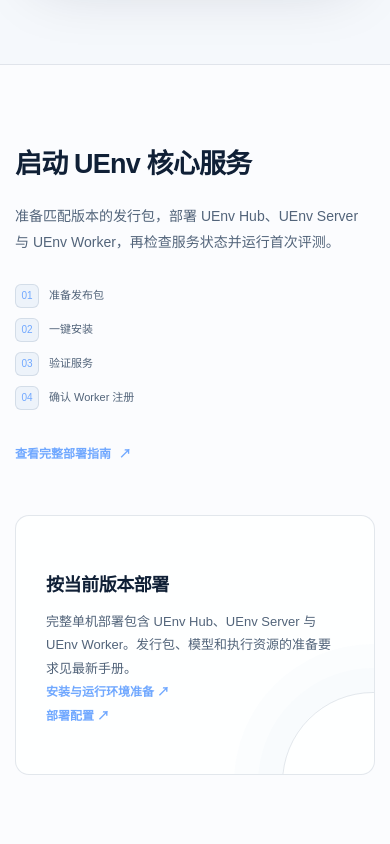
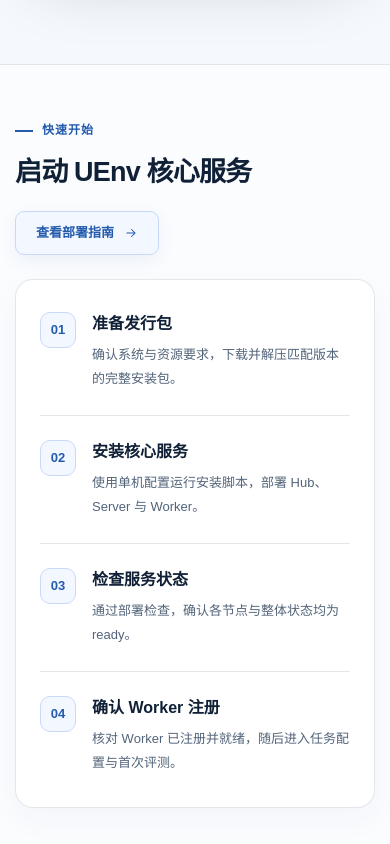
Before and after one commit to audreyyan1015/uenv_website, a website: page website/index.html in a window 390 px wide. Shown: the part 4020-4864 px from the top of the page. Drawn offline with Linux system fonts and the light colour scheme.

Commit message:
style: simplify homepage quickstart into a responsive four-step guide

```diff
--- a/website/index.html
+++ b/website/index.html
@@ -232,25 +232,42 @@
         </div>
       </section>
 
-      <section class="quickstart-section" id="start">
-        <div class="section-shell section-block quickstart-grid">
-          <div class="quickstart-copy reveal">
-            <h2>启动 UEnv 核心服务</h2>
-            <p>准备匹配版本的发行包，部署 UEnv Hub、UEnv Server 与 UEnv Worker，再检查服务状态并运行首次评测。</p>
-            <div class="quickstart-points">
-              <span><i>01</i> 准备发布包</span>
-              <span><i>02</i> 一键安装</span>
-              <span><i>03</i> 验证服务</span>
-              <span><i>04</i> 确认 Worker 注册</span>
+      <section class="quickstart-section" id="start" aria-labelledby="quickstart-title">
+        <div class="section-shell quickstart-inner">
+          <div class="quickstart-heading reveal">
+            <div class="quickstart-intro">
+              <span class="quickstart-label">快速开始</span>
+              <h2 id="quickstart-title">启动 UEnv 核心服务</h2>
             </div>
-            <a class="text-link" href="./docs/?page=basic-deployment">查看完整部署指南 <span>↗</span></a>
+            <a class="button button-primary quickstart-action" href="./docs/?page=basic-deployment">
+              查看部署指南
+              <svg viewBox="0 0 24 24" aria-hidden="true"><path d="M5 12h14m-6-6 6 6-6 6"></path></svg>
+            </a>
           </div>
 
-          <div class="feature-card reveal reveal-delay-1">
-            <h3>按当前版本部署</h3>
-            <p>完整单机部署包含 UEnv Hub、UEnv Server 与 UEnv Worker。发行包、模型和执行资源的准备要求见最新手册。</p>
-            <p><a class="text-link" href="./docs/?page=preparation">安装与运行环境准备 ↗</a></p>
-            <p><a class="text-link" href="./docs/?page=deployment-config">部署配置 ↗</a></p>
+          <div class="quickstart-guide reveal reveal-delay-1">
+            <ol class="quickstart-steps" aria-label="单机部署步骤">
+              <li>
+                <div class="quickstart-marker" aria-hidden="true"><span>01</span></div>
+                <h3>准备发行包</h3>
+                <p>确认系统与资源要求，下载并解压匹配版本的完整安装包。</p>
+              </li>
+              <li>
+                <div class="quickstart-marker" aria-hidden="true"><span>02</span></div>
+                <h3>安装核心服务</h3>
+                <p>使用单机配置运行安装脚本，部署 Hub、Server 与 Worker。</p>
+              </li>
+              <li>
+                <div class="quickstart-marker" aria-hidden="true"><span>03</span></div>
+                <h3>检查服务状态</h3>
+                <p>通过部署检查，确认各节点与整体状态均为 ready。</p>
+              </li>
+              <li>
+                <div class="quickstart-marker" aria-hidden="true"><span>04</span></div>
+                <h3>确认 Worker 注册</h3>
+                <p>核对 Worker 已注册并就绪，随后进入任务配置与首次评测。</p>
+              </li>
+            </ol>
           </div>
         </div>
       </section>
--- a/website/styles.css
+++ b/website/styles.css
@@ -263,7 +263,7 @@ html[data-theme="dark"] .sun-icon, html[data-theme="light"] .moon-icon { display
 
 .section-heading { display: grid; grid-template-columns: 1.4fr .6fr; gap: 80px; align-items: end; margin-bottom: 55px; }
 .section-index { display: block; margin-bottom: 15px; color: var(--blue-bright); font-family: ui-monospace, SFMono-Regular, Menlo, monospace; font-size: 9px; font-weight: 700; letter-spacing: .13em; }
-.section-heading h2, .quickstart-copy h2 { margin: 0; max-width: 720px; font-size: clamp(31px, 4vw, 47px); line-height: 1.22; letter-spacing: -.04em; }
+.section-heading h2 { margin: 0; max-width: 720px; font-size: clamp(31px, 4vw, 47px); line-height: 1.22; letter-spacing: -.04em; }
 .section-heading > p, .section-heading-detail > p { margin: 0; color: var(--text-soft); font-size: 14px; line-height: 1.85; }
 .section-heading-detail { display: flex; flex-direction: column; align-items: flex-start; gap: 16px; }
 
@@ -382,12 +382,39 @@ html[data-theme="dark"] .sun-icon, html[data-theme="light"] .moon-icon { display
 .log-line { min-height: 29px; padding: 0 15px; display: grid; grid-template-columns: 90px 45px 70px 1fr; align-items: center; border-bottom: 1px solid rgba(168,191,222,.045); font-family: ui-monospace, SFMono-Regular, Menlo, monospace; font-size: 7px; }
 .log-line time, .log-line span { color: #53677d; }.log-line b { color: #70a8ff; font-weight: 500; }.log-line p { margin: 0; color: #8699af; }.log-line.warn b { color: #ffb15c; }.log-line.error b { color: #ff6e7f; }
 
-.quickstart-section { border-top: 1px solid var(--line); background: color-mix(in srgb, var(--bg-elevated) 58%, var(--bg)); }
-.quickstart-grid { display: grid; grid-template-columns: .75fr 1.25fr; gap: 85px; align-items: center; }
-.quickstart-copy > p { max-width: 470px; margin: 22px 0 28px; color: var(--text-soft); font-size: 14px; line-height: 1.85; }
-.quickstart-points { display: grid; grid-template-columns: 1fr 1fr; gap: 10px; margin-bottom: 30px; }
-.quickstart-points span { display: flex; align-items: center; gap: 10px; color: var(--text-soft); font-size: 11px; }
-.quickstart-points i { width: 24px; height: 24px; display: grid; place-items: center; border: 1px solid var(--line); border-radius: 6px; color: var(--blue-bright); background: var(--bg-soft); font-family: ui-monospace, SFMono-Regular, Menlo, monospace; font-size: 8px; font-style: normal; }
+.quickstart-section {
+  border-top: 1px solid var(--line);
+  background: color-mix(in srgb, var(--bg-elevated) 58%, var(--bg));
+  scroll-margin-top: calc(var(--header-height) + 24px);
+}
+.quickstart-inner { padding-block: 80px; }
+.quickstart-heading { display: flex; align-items: center; justify-content: space-between; gap: 32px; margin-bottom: 32px; }
+.quickstart-label { display: flex; align-items: center; gap: 9px; margin-bottom: 14px; color: var(--button-blue-text); font-size: 12px; font-weight: 650; letter-spacing: .08em; }
+.quickstart-label::before { content: ""; width: 18px; height: 2px; background: currentColor; }
+.quickstart-intro h2 { margin: 0; font-size: clamp(27px, 2.5vw, 34px); line-height: 1.28; letter-spacing: -.03em; }
+.quickstart-action { flex-shrink: 0; padding-inline: 20px; }
+.quickstart-guide { overflow: hidden; border: 1px solid var(--line); border-radius: 18px; background: var(--panel-solid); box-shadow: 0 12px 32px rgba(30, 62, 100, .035); }
+.quickstart-steps { display: grid; grid-template-columns: repeat(4, minmax(0, 1fr)); gap: 32px; margin: 0; padding: 32px; list-style: none; }
+.quickstart-steps > li { min-width: 0; }
+.quickstart-marker { display: flex; align-items: center; gap: 16px; margin-bottom: 22px; }
+.quickstart-marker > span { display: grid; place-items: center; width: 36px; height: 36px; flex-shrink: 0; border: 1px solid var(--button-blue-border); border-radius: 10px; background: var(--button-blue-bg); color: var(--button-blue-text); font-size: 13px; font-weight: 650; font-variant-numeric: tabular-nums; }
+.quickstart-marker::after { content: ""; flex: 1; height: 1px; background: var(--line); }
+.quickstart-steps h3 { margin: 0 0 10px; color: var(--text); font-size: 17px; line-height: 1.5; font-weight: 650; }
+.quickstart-steps p { margin: 0; color: var(--text-soft); font-size: 13px; line-height: 1.85; }
+.quickstart-section a:focus-visible { outline: 2px solid var(--blue); outline-offset: 5px; border-radius: 5px; }
+@media (max-width: 1000px) {
+  .quickstart-steps { grid-template-columns: repeat(2, minmax(0, 1fr)); gap: 30px 40px; }
+}
+@media (max-width: 600px) {
+  .quickstart-inner { padding-block: 56px; }
+  .quickstart-heading { align-items: flex-start; flex-direction: column; gap: 22px; margin-bottom: 24px; }
+  .quickstart-steps { grid-template-columns: 1fr; gap: 0; padding: 8px 24px; }
+  .quickstart-steps > li { display: grid; grid-template-columns: 36px minmax(0, 1fr); column-gap: 16px; padding-block: 24px; }
+  .quickstart-steps > li + li { border-top: 1px solid var(--line); }
+  .quickstart-marker { grid-row: span 2; align-self: start; margin: 0; }
+  .quickstart-marker::after { display: none; }
+  .quickstart-steps h3 { margin-bottom: 7px; font-size: 16px; }
+}
 .text-link { display: inline-flex; align-items: center; gap: 8px; color: var(--blue-bright); font-size: 12px; font-weight: 650; }
 .text-link span { transition: transform 150ms ease; }.text-link:hover span { transform: translate(2px,-2px); }
 .terminal { overflow: hidden; border: 1px solid var(--line-strong); border-radius: 15px; background: #07131f; box-shadow: var(--shadow); }
@@ -438,7 +465,6 @@ html[data-theme="dark"] .sun-icon, html[data-theme="light"] .moon-icon { display
   .architecture-link { width: 1px; height: 34px; margin: -6px auto; }
   .architecture-link::before { top: 0; left: -3px; }.architecture-link::after { top: auto; bottom: 0; right: auto; left: -3px; }.architecture-link span { left: 12px; bottom: 50%; transform: translateY(50%); }.architecture-link i { display: none; }
   .hub-line { display: none; }
-  .quickstart-grid { gap: 50px; }
 }
 
 @media (max-width: 800px) {
@@ -478,7 +504,7 @@ html[data-theme="dark"] .sun-icon, html[data-theme="light"] .moon-icon { display
   .architecture-board { overflow: visible; }.board-header { border-radius: 16px 16px 0 0; }.hub-rail { grid-template-columns: 1fr; gap: 5px; }
   .console-body { grid-template-columns: 1fr; }.console-workflow { border-right: 0; border-bottom: 1px solid rgba(168,191,222,.14); }.console-tree { min-height: 360px; }.console-topbar { grid-template-columns: 1fr 1fr; }.console-run { justify-self: end; }.console-controls { display: none; }
   .log-line { grid-template-columns: 78px 40px 1fr; }.log-line span { display: none; }
-  .quickstart-grid { grid-template-columns: 1fr; }.terminal pre { font-size: 9px; padding: 23px 20px; }
+  .terminal pre { font-size: 9px; padding: 23px 20px; }
   .cta-section { min-height: 370px; margin-top: 80px; padding: 38px 28px; flex-direction: column; align-items: flex-start; justify-content: center; }
   .cta-actions { justify-content: flex-start; }
   .site-footer { grid-template-columns: 1fr; gap: 14px; padding: 30px 0; text-align: center; }.site-footer p { margin: 0; }.site-footer > div { justify-content: center; }
@@ -490,7 +516,7 @@ html[data-theme="dark"] .sun-icon, html[data-theme="light"] .moon-icon { display
   .cta-actions { width: 100%; }
   .visual-title { max-width: 140px; overflow: hidden; white-space: nowrap; text-overflow: ellipsis; }
   .framework-strip { display: block; }.strip-label { display: block; margin-bottom: 18px; }.framework-list { grid-template-columns: repeat(2, 1fr); }
-  .quickstart-points { grid-template-columns: 1fr; }.console-shell { border-radius: 12px; }.console-run { font-size: 7px; }
+  .console-shell { border-radius: 12px; }.console-run { font-size: 7px; }
 }
 
 @keyframes vertical-flow { from { top: -10%; } to { top: 100%; } }
@@ -532,7 +558,6 @@ html[data-theme="dark"] .sun-icon, html[data-theme="light"] .moon-icon { display
   .hub-rail span,
   .hub-rail strong,
   .hub-rail p,
-  .quickstart-points span,
   .terminal-bar,
   .terminal-status,
   .cta-copy > span,
@@ -605,8 +630,7 @@ html[data-theme="dark"] .sun-icon, html[data-theme="light"] .moon-icon { display
     gap: 64px;
   }
 
-  .section-heading h2,
-  .quickstart-copy h2 {
+  .section-heading h2 {
     max-width: none;
     font-size: clamp(34px, 2.9vw, 42px);
     line-height: 1.18;
@@ -665,20 +689,6 @@ html[data-theme="dark"] .sun-icon, html[data-theme="light"] .moon-icon { display
     grid-template-columns: .9fr .8fr 2.3fr;
   }
 
-  .quickstart-grid {
-    grid-template-columns: .92fr 1.08fr;
-    gap: 70px;
-  }
-
-  .quickstart-copy > p {
-    max-width: 560px;
-  }
-
-  .quickstart-points {
-    grid-template-columns: max-content max-content;
-    column-gap: 24px;
-  }
-
   .cta-section {
     padding-inline: 54px;
     gap: 54px;
@@ -708,7 +718,7 @@ html[data-theme="dark"] .sun-icon, html[data-theme="light"] .moon-icon { display
 .framework-strip { justify-content: center; }
 .framework-list { width: 100%; flex: 1; }
 .framework-list span { font-size: 13px; }
-.section-heading h2, .quickstart-copy h2 { margin-top: 0; }
+.section-heading h2 { margin-top: 0; }
 .card-code span { display: none; }
 .card-code code { font-size: 11px; }
 .architecture-flow { padding-top: 42px; }
@@ -741,8 +751,7 @@ body *::after {
   line-height: 1.14;
   letter-spacing: -.038em;
 }
-.section-heading h2,
-.quickstart-copy h2 {
+.section-heading h2 {
   font-size: clamp(28px, 2.5vw, 34px);
   line-height: 1.28;
   letter-spacing: -.03em;
@@ -755,8 +764,7 @@ body *::after {
 .feature-card h3 { font-size: 18px; }
 .hero-description { font-size: 15px; line-height: 1.82; }
 .section-heading > p,
-.section-heading-detail > p,
-.quickstart-copy > p { font-size: 14px; }
+.section-heading-detail > p { font-size: 14px; }
 .eyebrow,
 .section-index,
 .strip-label,
@@ -781,20 +789,17 @@ body *::after {
 .detail-card p,
 .console-tabs,
 .log-line { font-size: 10px; }
-.quickstart-points i { font-size: 10px; }
 .terminal pre { font-size: 11px; }
 
 @media (max-width: 800px) {
   .hero h1 { font-size: clamp(36px, 9vw, 44px); }
   .section-heading h2,
-  .quickstart-copy h2,
   .cta-copy h2 { font-size: clamp(27px, 6vw, 32px); }
 }
 
 @media (max-width: 480px) {
   .hero h1 { font-size: 32px; }
   .section-heading h2,
-  .quickstart-copy h2,
   .cta-copy h2 { font-size: 27px; }
 }
 .site-footer { font-size: 11px; }
```
